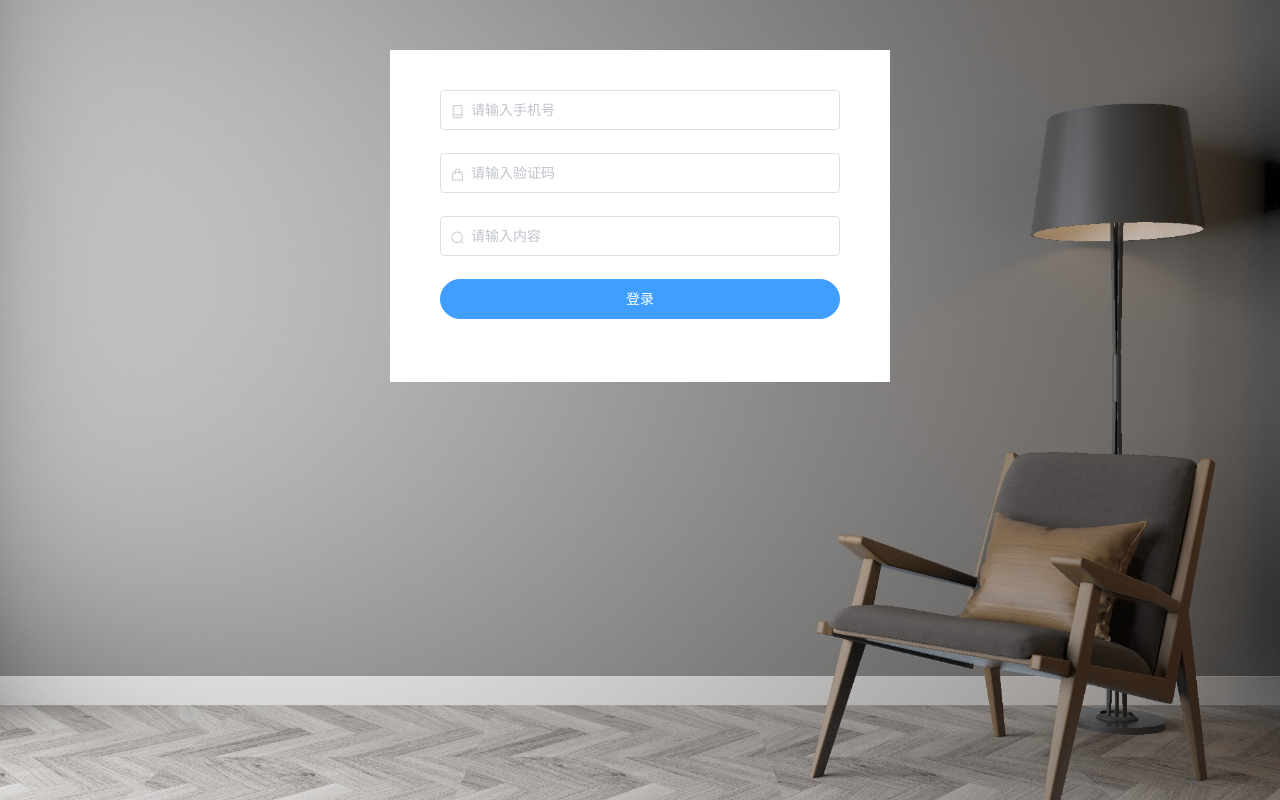
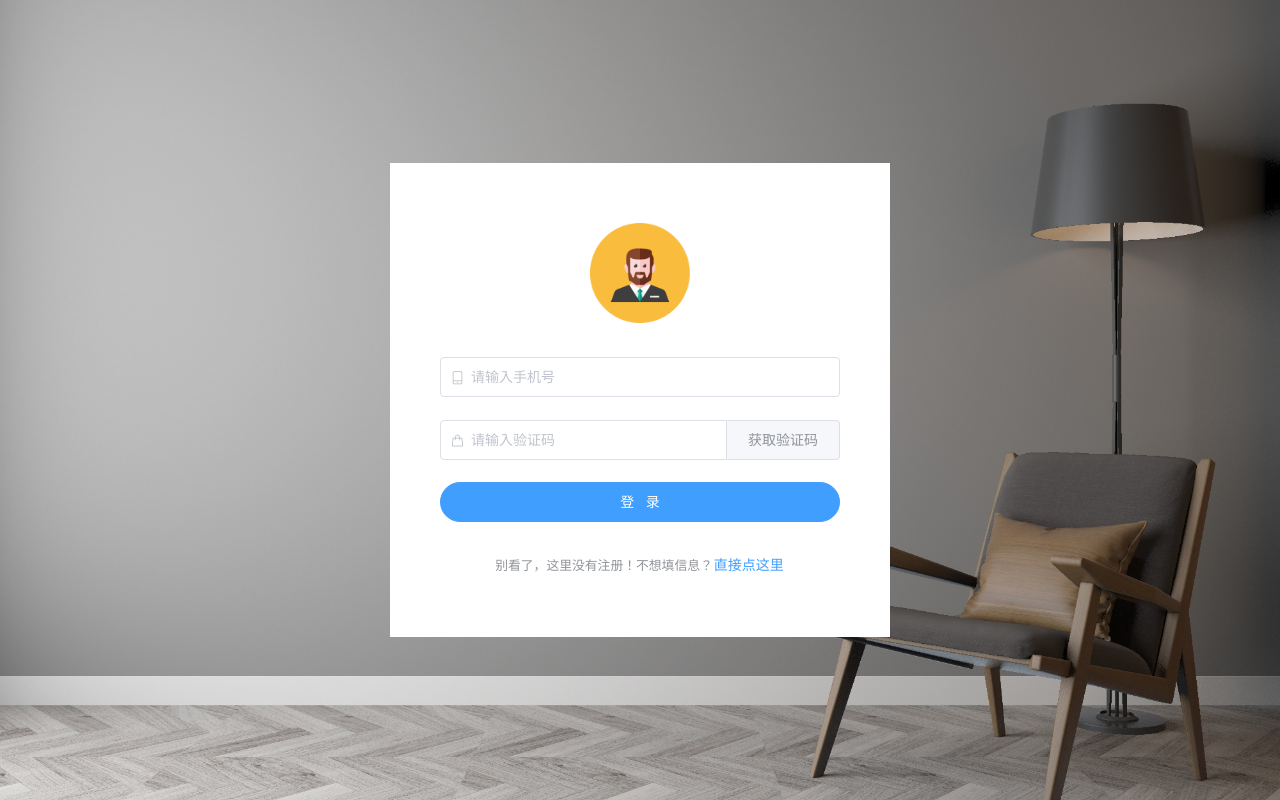
Before and after one commit to DouDou-Ya/userManagement, a Vue app: page /#/ in a window 1280 px wide. Built offline with nearby package versions, Linux system fonts and the light colour scheme.

Commit message:
登录页面完成

```diff
--- a/src/App.vue
+++ b/src/App.vue
@@ -24,7 +24,6 @@ export default {
   name: 'App',
   data () {
     return {
-      // usertoken : false
     }
   }
 }
--- a/src/assets/css/style.css
+++ b/src/assets/css/style.css
@@ -3,18 +3,29 @@ body,
   margin: 0;
   padding: 0;
 }
- .btn_block{
-   width: 100%;
- }
+
+.btn_block {
+  width: 100%;
+}
+.text_center{
+  text-align: center;
+}
+
 .loginbg {
   height: 100vh;
   background: url(../images/loginbg1.jpg) no-repeat center;
-  background-size:100% auto ;
+  background-size: 100% auto;
   overflow: hidden;
+  display: -webkit-flex;
+  /*设置父元素盒子的，这样内部盒子就会水平居中，上下居中。*/
+  -webkit-justify-content: center;
+  /*设置父元素盒子的，这样内部盒子就会水平居中，上下居中。*/
+  -webkit-align-items: center;
+  /*设置父元素盒子的，这样内部盒子就会水平居中，上下居中。*/
 }
-.login_box{
-  margin: 50px auto;
+
+.login_box {
   width: 400px;
   background: #fff;
-  padding: 40px 50px;
+  padding: 60px 50px 40px;
 }
--- a/src/pages/Login.vue
+++ b/src/pages/Login.vue
@@ -1,90 +1,57 @@
 <template>
   <div class="loginbg">
     <div class="login_box">
-      <el-form :model="ruleForm2" status-icon :rules="rules2" ref="ruleForm2" class="demo-ruleForm">
-        <el-form-item label="" prop="pass">
-          <el-input type="password" v-model="ruleForm2.pass" placeholder="请输入手机号" prefix-icon="el-icon-mobile-phone" auto-complete="off"></el-input>
+      <div class="text_center" style="margin-bottom:30px;">
+        <img src="../assets/images/logo.png" alt="" width="100">
+      </div>
+      <el-form :model="loginForm" status-icon :rules="rules" ref="loginForm">
+        <el-form-item prop="mobile">
+          <el-input v-model="loginForm.mobile" placeholder="请输入手机号" prefix-icon="el-icon-mobile-phone"></el-input>
         </el-form-item>
-        <el-form-item label="" prop="checkPass">
-          <el-input type="password" v-model="ruleForm2.checkPass" placeholder="请输入验证码" prefix-icon="el-icon-goods" auto-complete="off"></el-input>
-        </el-form-item>
-        <el-form-item label="" prop="age">
-          <el-input v-model.number="ruleForm2.age" placeholder="请输入内容" prefix-icon="el-icon-search"></el-input>
+        <el-form-item prop="verificationCode">
+          <el-input v-model="loginForm.verificationCode" placeholder="请输入验证码" prefix-icon="el-icon-goods" >
+            <el-button slot="append">获取验证码</el-button>
+          </el-input>
         </el-form-item>
         <el-form-item>
-          <el-button type="primary" class="btn_block" @click="Goto('/index')" round>登录</el-button>
+          <el-button type="primary" class="btn_block" @click="submitForm('loginForm')" round>登&nbsp;&nbsp;&nbsp;录</el-button>
         </el-form-item>
       </el-form>
+      <p style="font-size:0.8rem; color:#909399; text-align:center;">别看了，这里没有注册！不想填信息？<el-button type="text" @click="Goto('/index')">直接点这里</el-button></p>
     </div>
   </div>
 </template>
 <script>
 export default {
   data () {
-    var checkAge = (rule, value, callback) => {
-      if (!value) {
-        return callback(new Error('年龄不能为空'));
-      }
-      setTimeout(() => {
-        if (!Number.isInteger(value)) {
-          callback(new Error('请输入数字值'));
-        } else {
-          if (value < 18) {
-            callback(new Error('必须年满18岁'));
-          } else {
-            callback();
-          }
-        }
-      }, 1000);
-    };
-    var validatePass = (rule, value, callback) => {
-      if (value === '') {
-        callback(new Error('请输入验证码'));
-      } else {
-        if (this.ruleForm2.checkPass !== '') {
-          this.$refs.ruleForm2.validateField('checkPass');
-        }
-        callback();
-      }
-    };
-    var validatePass2 = (rule, value, callback) => {
-      if (value === '') {
-        callback(new Error('请再次输入密码'));
-      } else if (value !== this.ruleForm2.pass) {
-        callback(new Error('两次输入密码不一致!'));
-      } else {
-        callback();
-      }
-    };
     return {
-      ruleForm2: {
-        pass: '',
-        checkPass: '',
-        age: ''
+      loginForm: {
+        mobile: '',
+        verificationCode: ''
       },
-      rules2: {
-        pass: [
-          { validator: validatePass, trigger: 'blur' }
+      rules: {
+        mobile: [
+          { required: true, message: '请输入电话号码', trigger: 'blur' },
+          { min: 11, max: 11, message: '请输入有效的电话号码', trigger: 'blur' }
         ],
-        checkPass: [
-          { validator: validatePass2, trigger: 'blur' }
-        ],
-        age: [
-          { validator: checkAge, trigger: 'blur' }
+        verificationCode: [
+          { required: true, message: '请输入验证码', trigger: 'blur' },
+          { min: 6, max: 6, message: '验证码为6位数字', trigger: 'blur' }
         ]
       }
-    };
+    }
   },
   methods: {
     submitForm (formName) {
       this.$refs[formName].validate((valid) => {
         if (valid) {
-          alert('submit!');
+          this.$router.push({ path: '/index' })
+          console.log('ok')
         } else {
-          console.log('error submit!!');
-          return false;
+          console.log('error submit!!')
+          return false
         }
-      });
+      })
     },
     Goto (gopath) {
       this.$router.push({ path: gopath })
```
Also changed, not shown: src/pages/index.vue (+4 -4 lines), src/assets/images/logo.png (added).
